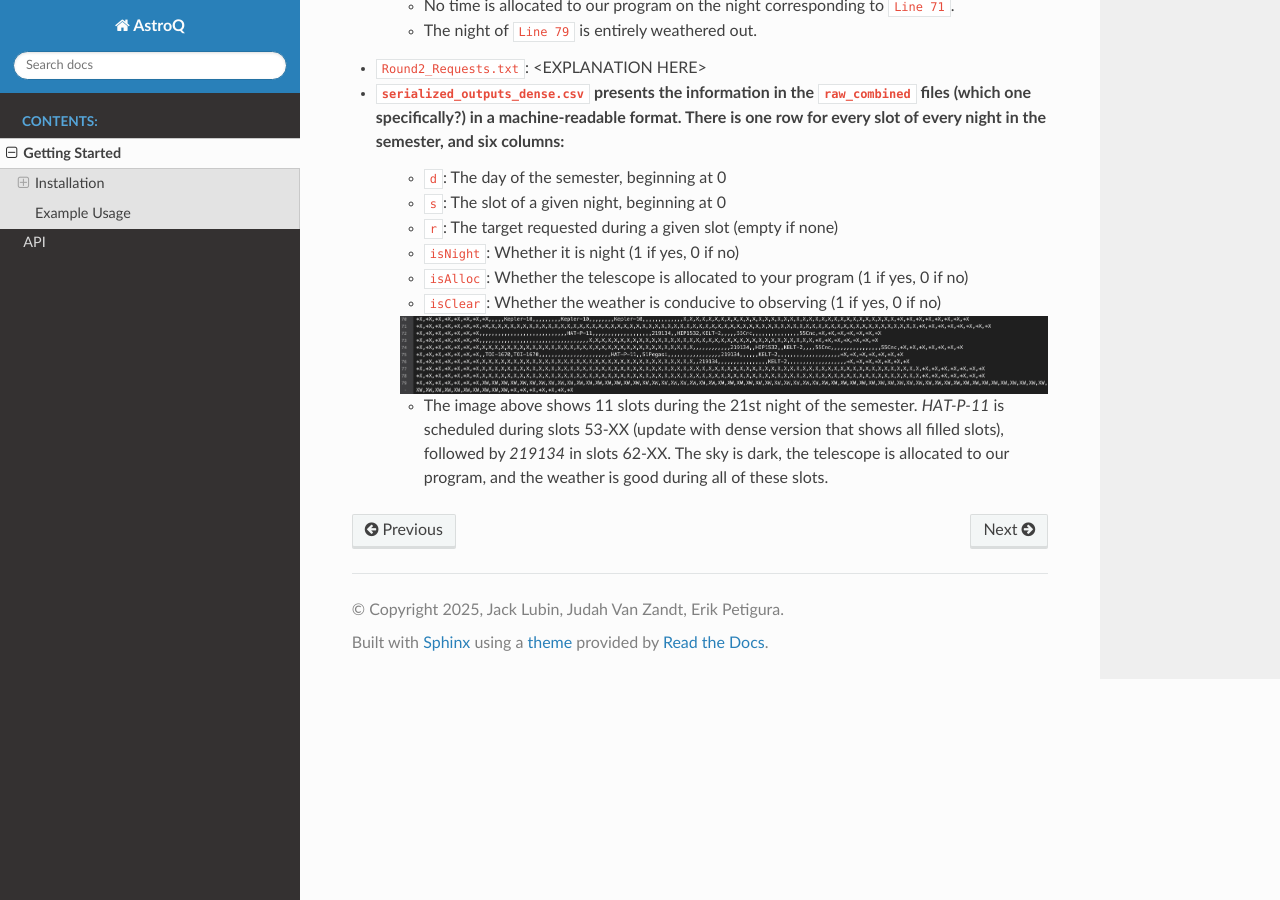
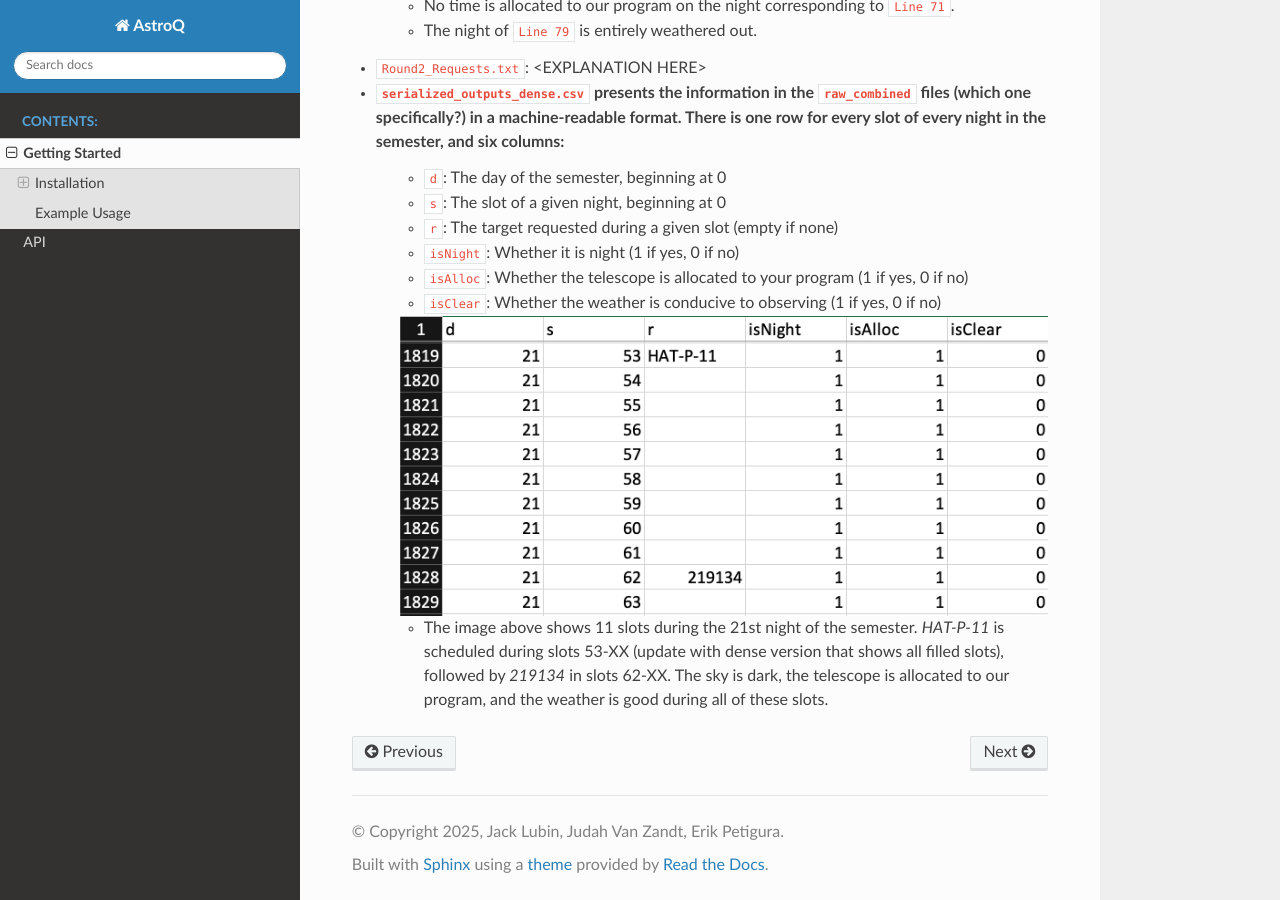
Before and after one commit to jluby127/AstroQ, a Sphinx documentation site: the page built from docs/getting_started.rst, in a window 1280 px wide and 900 px high, scrolled down 3814 px. Built offline with Sphinx 7.4.7 and the Read the Docs theme 3.1.0, drawn with Linux system fonts in a browser that asks for light colours.

Commit message:
Replaced screenshot

```diff
--- a/docs/getting_started.rst
+++ b/docs/getting_started.rst
@@ -160,6 +160,6 @@ Here are the new files in ``examples/hello_world/outputs/2024-08-01``:
     - ``isAlloc``: Whether the telescope is allocated to your program (1 if yes, 0 if no)
     - ``isClear``: Whether the weather is conducive to observing (1 if yes, 0 if no)
 
-    .. image:: plots/schedule_Round2_screenshot.png
+    .. image:: plots/outputs_dense_screenshot.png
 
     - The image above shows 11 slots during the 21st night of the semester. `HAT-P-11` is scheduled during slots 53-XX (update with dense version that shows all filled slots), followed by `219134` in slots 62-XX. The sky is dark, the telescope is allocated to our program, and the weather is good during all of these slots.
```
